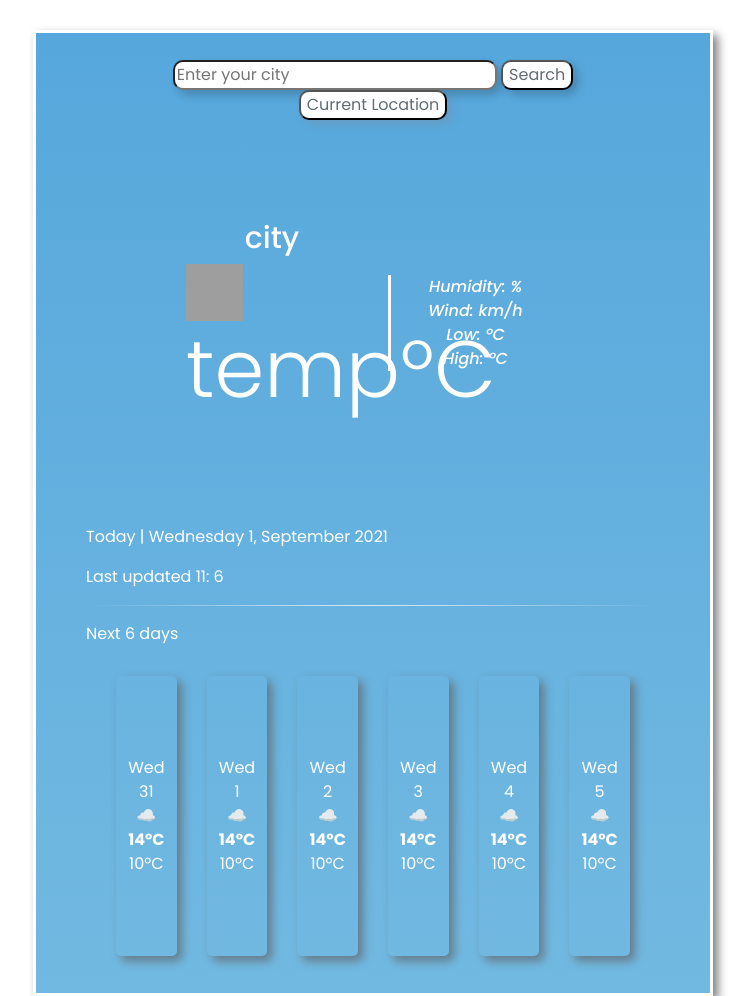
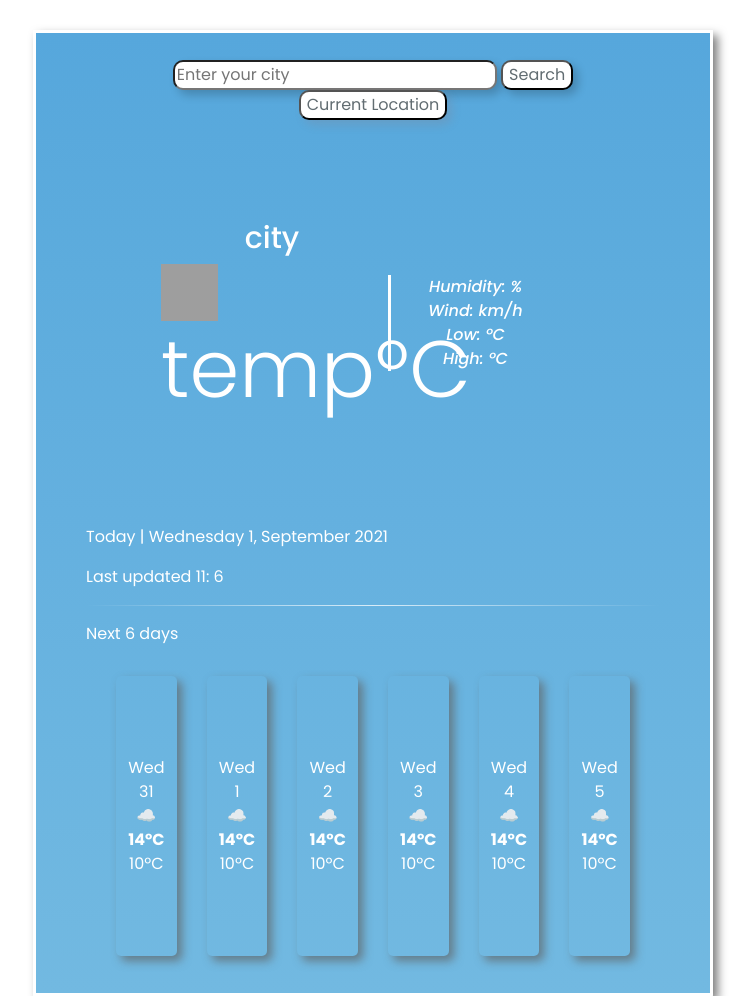
Before and after one commit to CatHarsis39/WeatherApp-Project-, a plain HTML site: page Index.html in a window 1280 px wide. Shown: the top 996 px of the page, without its empty margins (267-1022 px from the left). Drawn offline with nearby package versions, Linux system fonts and the light colour scheme; no server answers; grey boxes are pictures that could not be loaded.

Commit message:
inline element h2

```diff
--- a/style/style.css
+++ b/style/style.css
@@ -67,6 +67,8 @@ h2 {
   font-weight: 300;
   color: white;
   font-size: 80px;
+  margin-inline-start: -25px;
+  margin-inline-end: 15px;
 }
 
 h3 {
```
